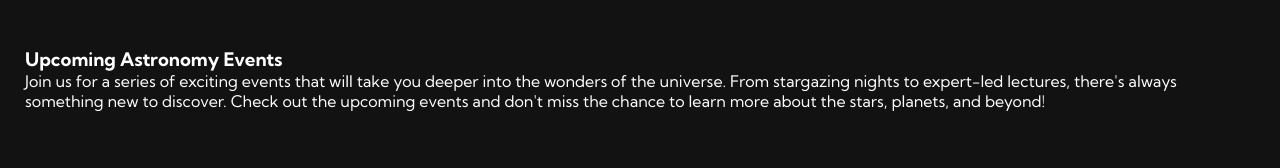
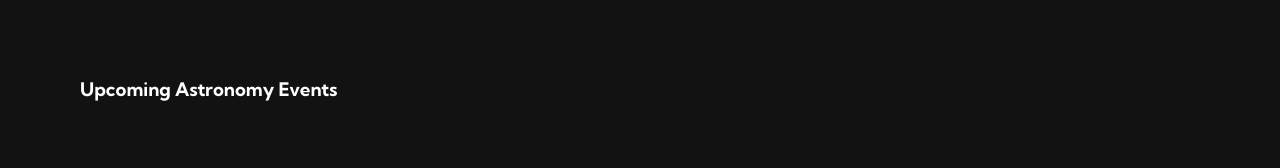
Before and after one commit to chai127/cassiopeia, a plain HTML site: page index.html in a window 1280 px wide. Shown: the part 563-731 px from the top of the page. Drawn offline with Linux system fonts and the light colour scheme.

Commit message:
Update index.html

```diff
--- a/index.html
+++ b/index.html
@@ -39,9 +39,8 @@
     </div>
 
 
-<div class="container1">
+<div class="container0">
     <h3>Upcoming Astronomy Events</h3>
-    <p>Join us for a series of exciting events that will take you deeper into the wonders of the universe. From stargazing nights to expert-led lectures, there's always something new to discover. Check out the upcoming events and don't miss the chance to learn more about the stars, planets, and beyond!</p>
 </div>
 
 <div class="container">
```
